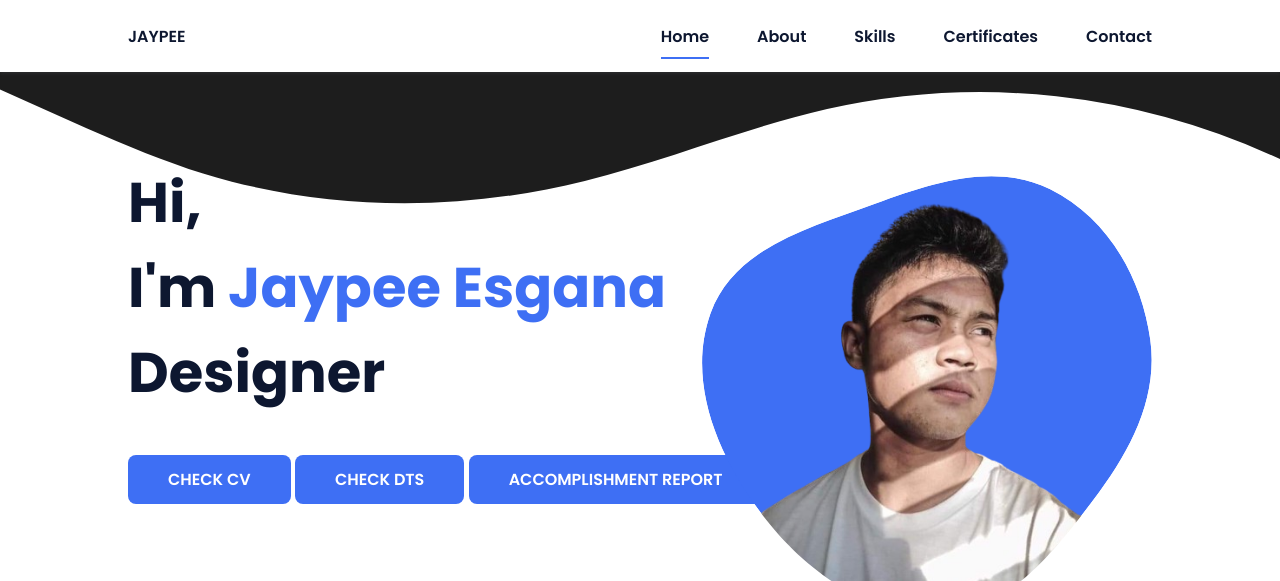
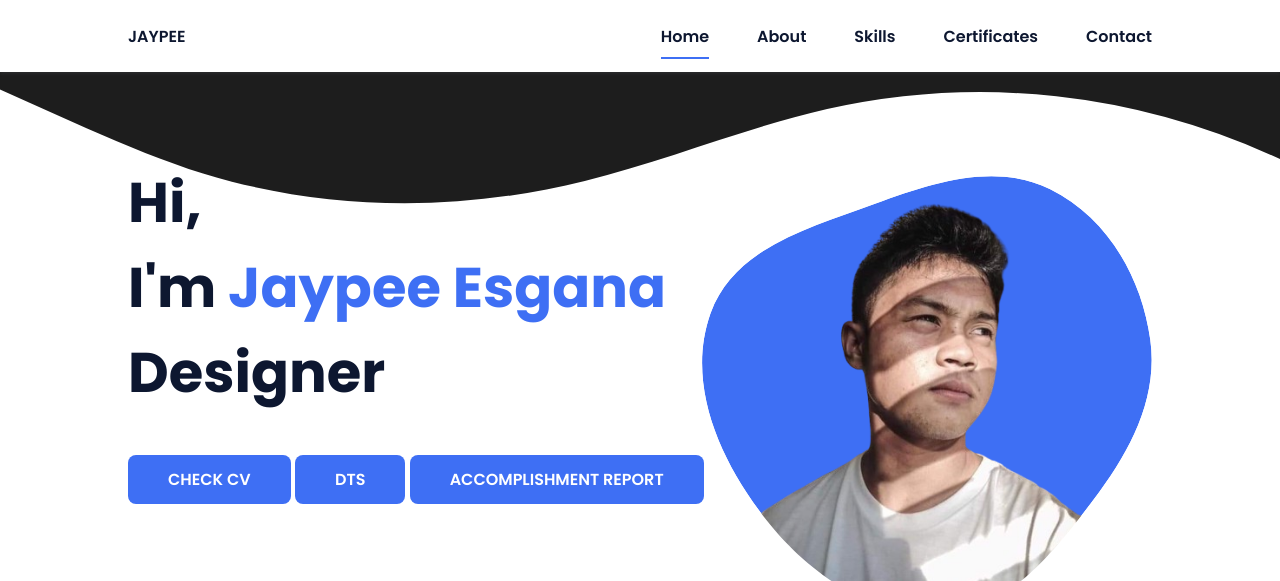
Before and after one commit to jpesgana/jaypee.esgana-github.io, a plain HTML site: page index.html in a window 1280 px wide. Shown: the top 581 px of the page. Drawn offline with nearby package versions, Linux system fonts and the light colour scheme.

Commit message:
Update index.html

```diff
--- a/index.html
+++ b/index.html
@@ -44,7 +44,7 @@
                 <h1 class="home__title">Hi,<br>I'm <span class="home__title-color">Jaypee Esgana</span><br>Designer</h1>
 
                 <a href="mycv.pdf" class="button">CHECK CV</a>
-                <a href="DTS.pdf" class="button">CHECK DTS</a>
+                <a href="DTS.pdf" class="button">DTS</a>
                 <a href="AR.pdf" class="button">ACCOMPLISHMENT REPORT</a>
             </div>
 
```
